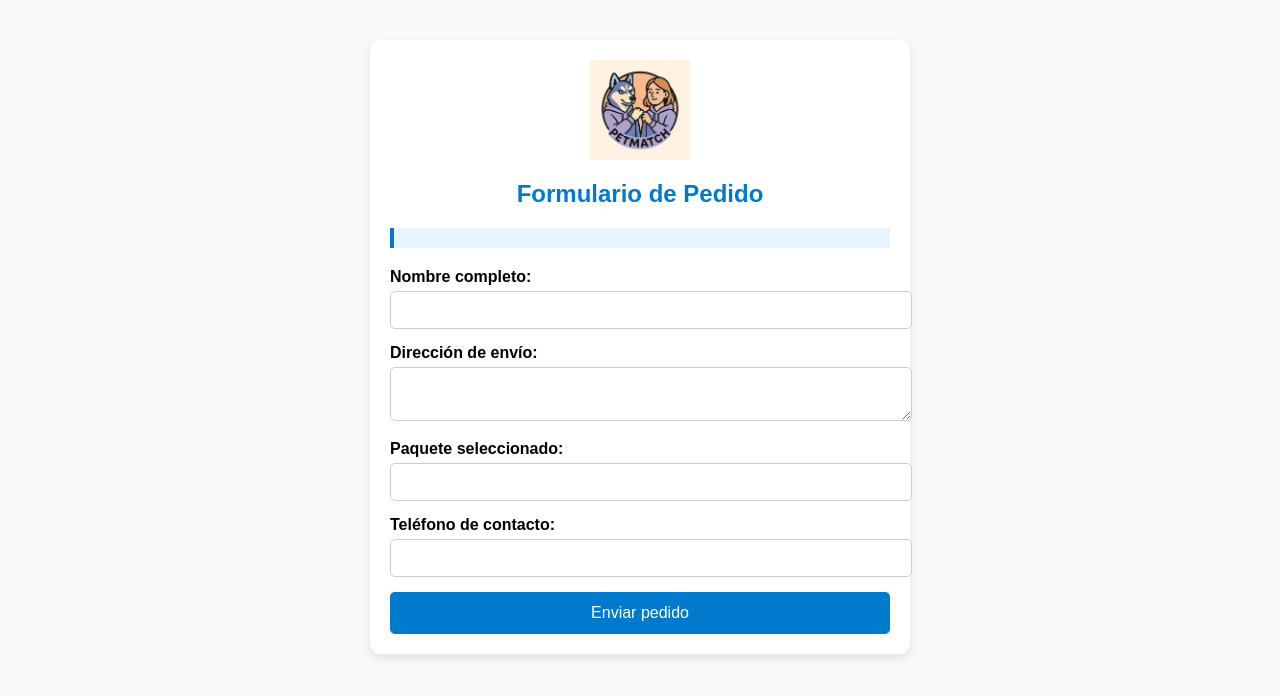
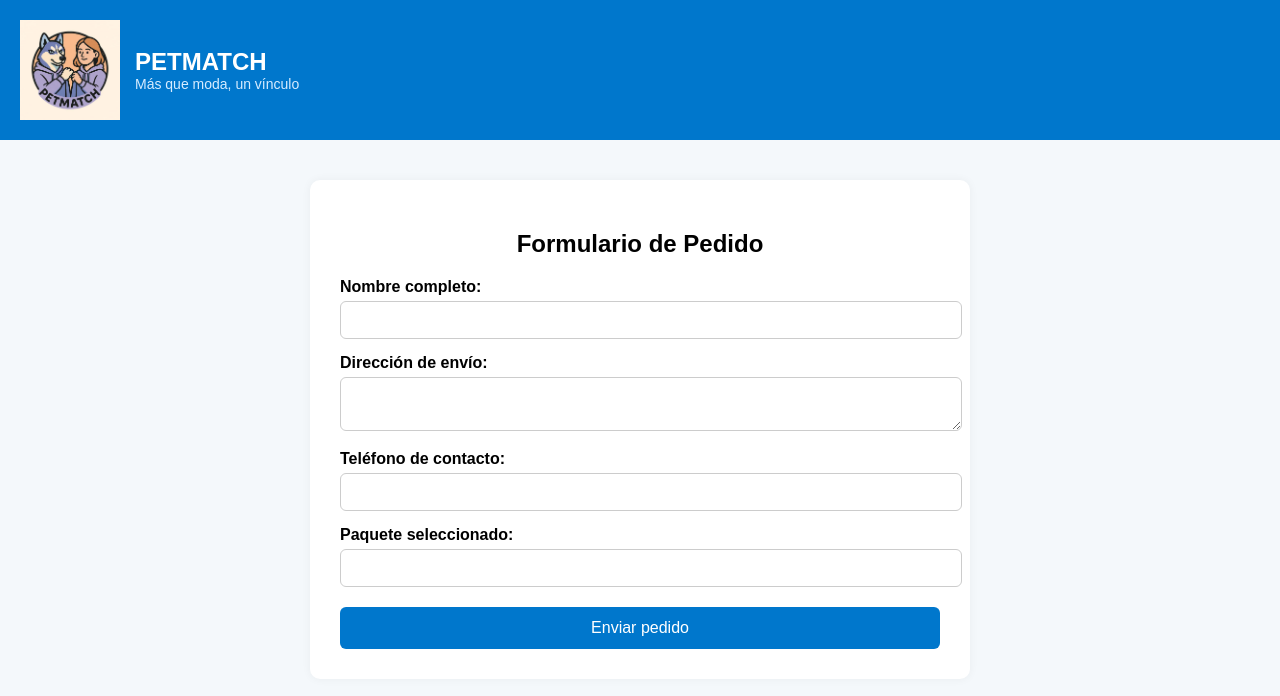
Before and after one commit to edwin-xala/petmatch-prueba-, a plain HTML site: page formulario.html in a window 1280 px wide. Drawn offline with Linux system fonts and the light colour scheme.

Commit message:
Update formulario.html

```diff
--- a/formulario.html
+++ b/formulario.html
@@ -1,96 +1,103 @@
 <!DOCTYPE html>
 <html lang="es">
 <head>
-  <meta charset="UTF-8" />
-  <meta name="viewport" content="width=device-width, initial-scale=1.0"/>
+  <meta charset="UTF-8">
   <title>Formulario de Pedido - PETMATCH</title>
   <style>
     body {
-      font-family: 'Arial', sans-serif;
-      background-color: #f9f9f9;
+      font-family: Arial, sans-serif;
+      background: #f4f8fb;
       margin: 0;
       padding: 0;
     }
 
-    .container {
-      max-width: 500px;
-      margin: 40px auto;
+    header {
+      background: #0077cc;
+      color: white;
+      display: flex;
+      align-items: center;
       padding: 20px;
-      background: white;
-      box-shadow: 0 4px 10px rgba(0, 0, 0, 0.1);
-      border-radius: 10px;
     }
 
     .logo {
-      display: flex;
-      align-items: center;
-      justify-content: center;
-      margin-bottom: 20px;
+      height: 100px;
+      margin-right: 15px;
     }
 
-    .logo img {
-      width: 100px;
+    .titulo {
+      display: flex;
+      flex-direction: column;
+    }
+
+    .titulo h1 {
+      margin: 0;
+      font-size: 24px;
+    }
+
+    .titulo p {
+      margin: 0;
+      font-size: 14px;
+      color: #d6ecff;
+    }
+
+    .contenedor {
+      max-width: 600px;
+      margin: 40px auto;
+      background: #ffffff;
+      padding: 30px;
+      border-radius: 10px;
+      box-shadow: 0 0 10px rgba(0,0,0,0.05);
     }
 
     h2 {
       text-align: center;
       margin-bottom: 20px;
-      color: #007acc;
     }
 
     label {
       display: block;
-      margin-bottom: 5px;
+      margin-top: 15px;
       font-weight: bold;
     }
 
-    input, select, textarea {
+    input, textarea, select {
       width: 100%;
       padding: 10px;
-      margin-bottom: 15px;
+      margin-top: 5px;
+      border-radius: 6px;
       border: 1px solid #ccc;
-      border-radius: 5px;
       font-size: 14px;
     }
 
-    .descripcion {
-      background-color: #e6f4ff;
-      border-left: 4px solid #007acc;
-      padding: 10px;
-      margin-bottom: 20px;
-      font-style: italic;
-    }
-
     button {
+      background: #0077cc;
+      color: white;
+      border: none;
+      padding: 12px 20px;
+      margin-top: 20px;
+      font-size: 16px;
+      border-radius: 6px;
+      cursor: pointer;
       width: 100%;
-      background-color: #007acc;
-      color: white;
-      padding: 12px;
-      border: none;
-      border-radius: 5px;
-      font-size: 16px;
-      cursor: pointer;
-      transition: background 0.3s ease;
     }
 
     button:hover {
-      background-color: #005e99;
+      background: #005fa3;
     }
   </style>
 </head>
 <body>
 
-  <div class="container">
-    <div class="logo">
-      <img src="logo.png" alt="Logo PETMATCH">
+  <header>
+    <img src="logo.png" alt="Logo de PETMATCH" class="logo">
+    <div class="titulo">
+      <h1>PETMATCH</h1>
+      <p>Más que moda, un vínculo</p>
     </div>
+  </header>
 
+  <div class="contenedor">
     <h2>Formulario de Pedido</h2>
-
-    <!-- Descripción del paquete -->
-    <div class="descripcion" id="descripcionPaquete">
-      <!-- Aquí se mostrará la descripción del paquete seleccionado -->
-    </div>
 
     <form action="https://formspree.io/f/myzjjrpg" method="POST">
       <input type="hidden" name="_next" value="gracias.html">
@@ -101,27 +108,24 @@
       <label for="direccion">Dirección de envío:</label>
       <textarea id="direccion" name="direccion" required></textarea>
 
+      <label for="telefono">Teléfono de contacto:</label>
+      <input type="tel" id="telefono" name="telefono" required>
+
       <label for="paquete">Paquete seleccionado:</label>
       <input type="text" id="paquete" name="paquete" readonly required>
-
-      <label for="telefono">Teléfono de contacto:</label>
-      <input type="tel" id="telefono" name="telefono" required>
 
       <button type="submit">Enviar pedido</button>
     </form>
   </div>
 
   <script>
-    const paquete = localStorage.getItem("paqueteSeleccionado");
-    const descripcion = localStorage.getItem("descripcionPaquete");
-
+    // Obtener el paquete desde la URL y ponerlo en el campo
+    const params = new URLSearchParams(window.location.search);
+    const paquete = params.get('paquete');
     if (paquete) {
-      document.getElementById("paquete").value = paquete;
-    }
-
-    if (descripcion) {
-      document.getElementById("descripcionPaquete").textContent = descripcion;
+      document.getElementById('paquete').value = paquete;
     }
   </script>
+
 </body>
 </html>
```
